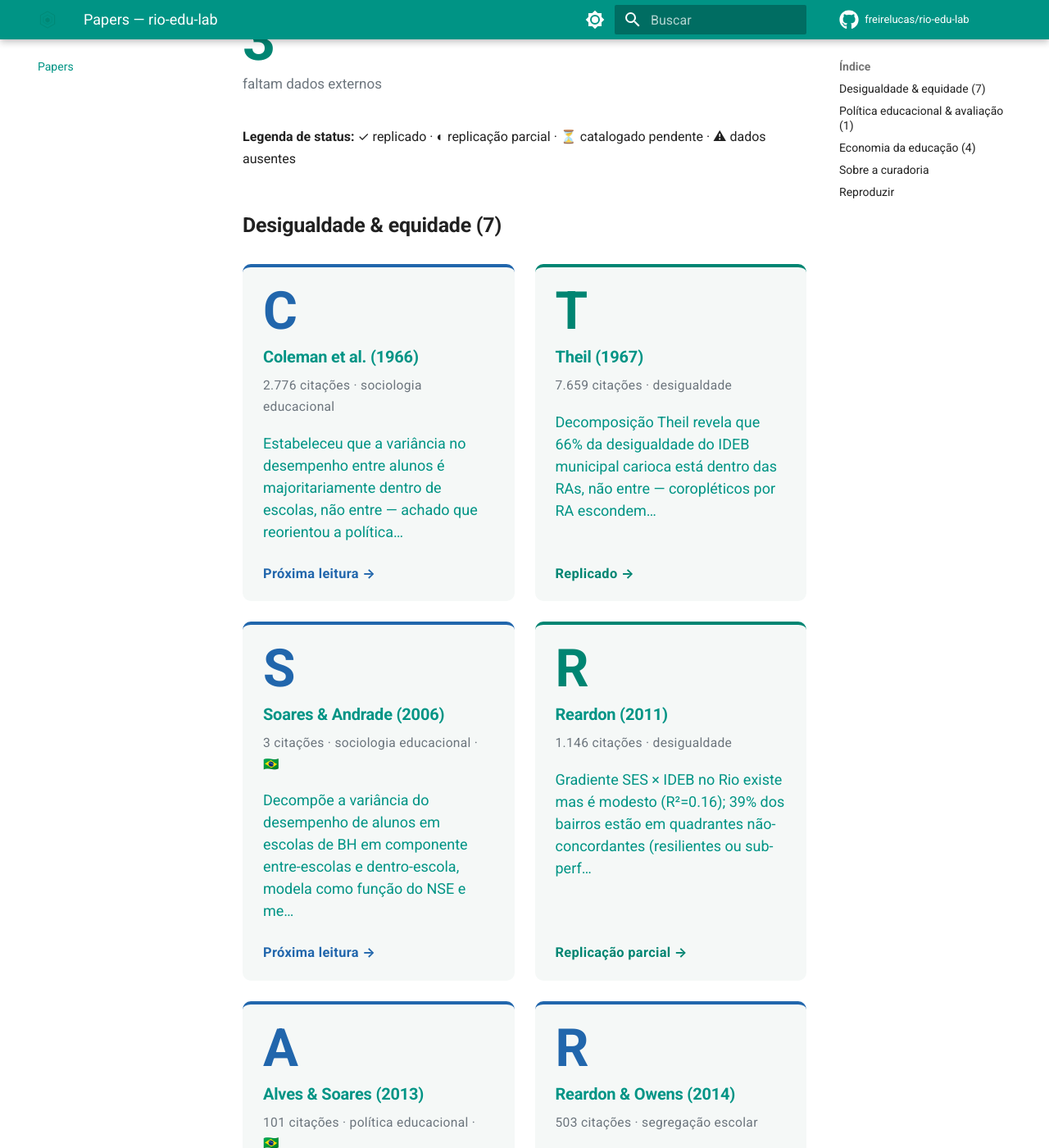
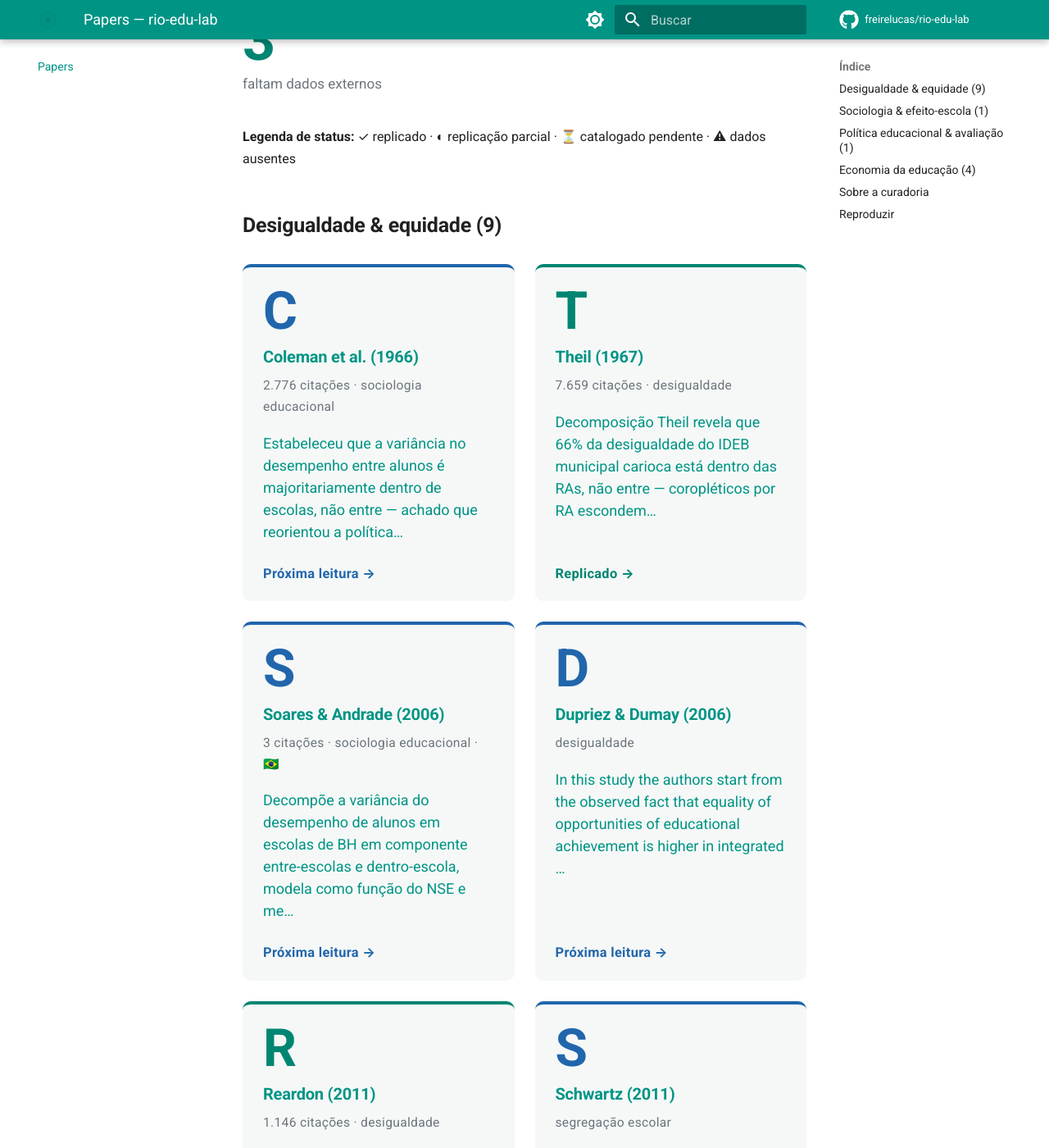
Before and after one commit to freirelucas/rio-edu-lab, an MkDocs documentation site: the page built from docs/papers/index.md, in a window 1280 px wide and 1400 px high, scrolled down 490 px. Shown: the whole window at 82% size. Built offline with MkDocs 1.6.1 and Material for MkDocs 9.7.7, drawn with Linux system fonts in a browser that asks for light colours; a script that is not in the unit is left out; comment, search, counter and statistics services are not loaded; some of the changed text lies outside the part shown.

Commit message:
v0.11 · curar funil → catálogo — +3 papers pending
Promove 3 candidatos aceitos (decision: accept) via 48_promote_funnel.py:
- coleman-1982-high — High school achievement: public/Catholic/private (setor escolar × desempenho)
- dupriez-2006-inequalities — Inequalities in school systems (desigualdade sistêmica, eixo Theil)
- schwartz-2011-housing — Housing Policy Is School Policy (habitação × escola, eixo Reardon)

Catálogo 12 → 15; pending 6 → 9; replicados seguem 3. Limpa as áreas
auto-derivadas (concepts ruidosos do OpenAlex tipo "context (archaeology)")
pro vocabulário PT do catálogo, pra agruparem certo por tema.

Corrige 25_funnel_state: "itens ativados" passa a contar só papers
replicados (full/partial) — a cobertura de papers `pending` é sugestão
provisória do matching IDF e não deve inflar o número (4 ativos estável,
em vez de pular pra 7 ao promover).

Regenera mini-pages (3 novas), índice por tema, link reverso (7 itens),
funnel state (stage-4 15) e o funnel chart. Tudo data-driven via 25.

https://claude.ai/code/session_019imnd7nFzZ2jzXTUbuRQZy

```diff
--- a/docs/_assets/charts/funnel.json
+++ b/docs/_assets/charts/funnel.json
@@ -11,7 +11,7 @@
       "x": [
         374,
         109,
-        12,
+        15,
         3
       ],
       "textinfo": "value+percent initial",
--- a/docs/papers/index.md
+++ b/docs/papers/index.md
@@ -5,20 +5,20 @@ description: "12 papers acadêmicos sobre educação. Organizados por tema. Cada
 
 # Papers
 
-**12 papers acadêmicos sobre educação.** Organizados por tema. Cada um cruzado contra os **9.855 itens do data.rio**. Status de replicação + cobertura de dados + achado quando aplicável.
+**15 papers acadêmicos sobre educação.** Organizados por tema. Cada um cruzado contra os **9.855 itens do data.rio**. Status de replicação + cobertura de dados + achado quando aplicável.
 
 O catálogo é o **estágio 4 do funil**: o que sobreviveu à curadoria depois do snowball bibliométrico, filtro temático e checagem de cobertura. [Ver o funil completo →](../index.md#como-o-funil-funciona)
 
 <div class="big-num-grid">
-  <div class="big-num"><span class="num">12</span><span class="label">papers no catálogo</span></div>
+  <div class="big-num"><span class="num">15</span><span class="label">papers no catálogo</span></div>
   <div class="big-num"><span class="num">3</span><span class="label">replicados (full + partial)</span></div>
-  <div class="big-num"><span class="num">6</span><span class="label">prontos pra replicar</span></div>
+  <div class="big-num"><span class="num">9</span><span class="label">prontos pra replicar</span></div>
   <div class="big-num"><span class="num">3</span><span class="label">faltam dados externos</span></div>
 </div>
 
 **Legenda de status:** ✓ replicado · ◐ replicação parcial · ⏳ catalogado pendente · ⚠ dados ausentes
 
-## Desigualdade & equidade (7)
+## Desigualdade & equidade (9)
 
 <div class="paper-grid">
 <a class="paper-card status-pending" href="coleman-1966-eeo/">
@@ -45,12 +45,28 @@ O catálogo é o **estágio 4 do funil**: o que sobreviveu à curadoria depois d
   <span class="cta">Próxima leitura →</span>
 </a>
 
+<a class="paper-card status-pending" href="dupriez-2006-inequalities/">
+  <span class="drop-cap" aria-hidden="true">D</span>
+  <h4>Dupriez & Dumay (2006)</h4>
+  <p class="meta">desigualdade</p>
+  <p class="insight">In this study the authors start from the observed fact that equality of opportunities of educational achievement is higher in integrated …</p>
+  <span class="cta">Próxima leitura →</span>
+</a>
+
 <a class="paper-card status-partial" href="reardon-2011-whither/">
   <span class="drop-cap" aria-hidden="true">R</span>
   <h4>Reardon (2011)</h4>
   <p class="meta">1.146 citações · desigualdade</p>
   <p class="insight">Gradiente SES × IDEB no Rio existe mas é modesto (R²=0.16); 39% dos bairros estão em quadrantes não-concordantes (resilientes ou sub-perf…</p>
   <span class="cta">Replicação parcial →</span>
+</a>
+
+<a class="paper-card status-pending" href="schwartz-2011-housing/">
+  <span class="drop-cap" aria-hidden="true">S</span>
+  <h4>Schwartz (2011)</h4>
+  <p class="meta">segregação escolar</p>
+  <p class="insight">(abstract não disponível no OpenAlex)</p>
+  <span class="cta">Próxima leitura →</span>
 </a>
 
 <a class="paper-card status-pending" href="alves-soares-2013/">
@@ -75,6 +91,18 @@ O catálogo é o **estágio 4 do funil**: o que sobreviveu à curadoria depois d
   <p class="meta">79 citações · acessibilidade · 🇧🇷</p>
   <p class="insight">AP 3 (Zona Norte) lidera acesso ponderado por IDEB; Zona Sul tem IDEB médio mais alto mas baixa densidade. Coropléticos por AP escondem v…</p>
   <span class="cta">Replicação parcial →</span>
+</a>
+</div>
+
+## Sociologia & efeito-escola (1)
+
+<div class="paper-grid">
+<a class="paper-card status-pending" href="coleman-1982-high/">
+  <span class="drop-cap" aria-hidden="true">C</span>
+  <h4>Coleman et al. (1982)</h4>
+  <p class="meta">efeito-escola</p>
+  <p class="insight">(abstract não disponível no OpenAlex)</p>
+  <span class="cta">Próxima leitura →</span>
 </a>
 </div>
 
```
Also changed, not shown: docs/index.md (+1 -1 lines), docs/papers-by-data-rio.md (+4 -1 lines), docs/papers/coleman-1982-high.md (added, +47 -0 lines), docs/papers/dupriez-2006-inequalities.md (added, +47 -0 lines), docs/papers/schwartz-2011-housing.md (added, +47 -0 lines), 8 other files.
